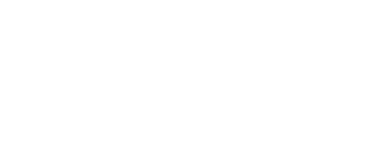
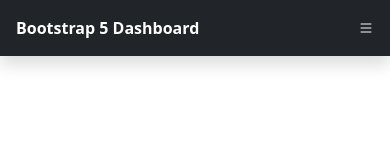
Before and after one commit to ionutcora-webdevelopment/admin-dashboard-bootstrap, a plain HTML site: page index.html in a window 390 px wide. Drawn offline with nearby package versions, Linux system fonts and the light colour scheme.

Commit message:
header section code add

```diff
--- a/index.html
+++ b/index.html
@@ -13,6 +13,21 @@
   </head>
   <body>
 
+    <header class="navbar sticky-top bg-dark flex-md-nowrap p-0 shadow" data-bs-theme="dark">
+        <a class="navbar-brand col-md-3 col-lg-2 me-0 p-3 fs-6 text-white fw-bold" href="#">Bootstrap 5 Dashboard</a>
+        <form class="d-flex mx-4 d-none d-md-flex" role="search">
+            <input class="form-control me-2" type="search" placeholder="Search" aria-label="Search">
+            <button class="btn" type="submit">Search</button>
+        </form>
+        <ul class="navbar-nav flex-row d-md-none">
+            <li class="nav-item text-nowrap">
+                <button class="nav-link px-3 text-white" type="button" data-bs-toggle="offcanvas" data-bs-target="#sidebarMenu" aria-controls="sidebarMenu" aria-expanded="false" aria-label="Toggle navigation">
+                    <i class="bi bi-list"></i>
+                </button>
+            </li>
+        </ul>
+    </header>
+
     <script src="https://cdn.jsdelivr.net/npm/bootstrap@5.3.2/dist/js/bootstrap.bundle.min.js" integrity="sha384-C6RzsynM9kWDrMNeT87bh95OGNyZPhcTNXj1NW7RuBCsyN/o0jlpcV8Qyq46cDfL" crossorigin="anonymous"></script>
     <script src="https://cdn.jsdelivr.net/npm/chart.js@4.4.0/dist/chart.umd.min.js"></script>
 
```
